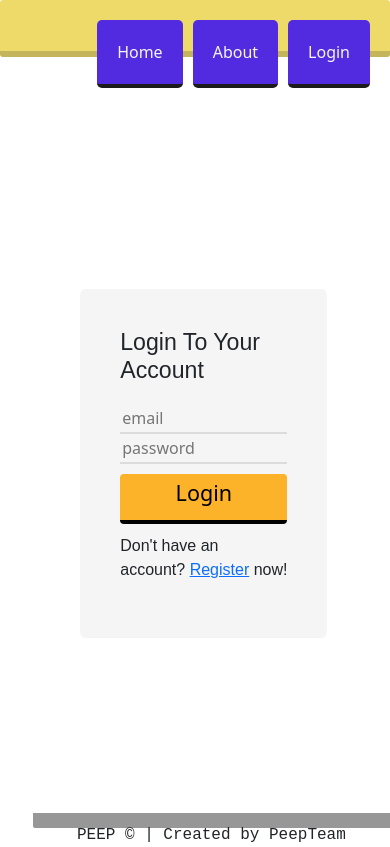
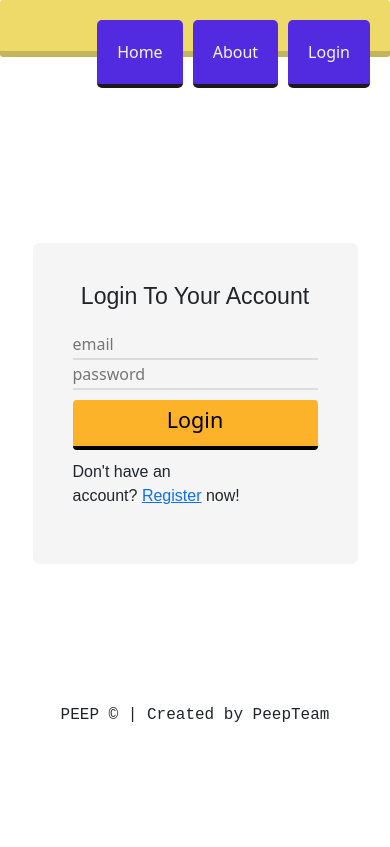
Before and after one commit to Peep-Coders/peep-frontend, a React (Create React App) app: page /login in a window 390 px wide. Built offline with nearby package versions, Linux system fonts and the light colour scheme.

Commit message:
A bit of mobile optimization

```diff
--- a/src/App.css
+++ b/src/App.css
@@ -1,10 +1,9 @@
-.home_container{
+.home_container {
 	display: grid;
-    grid-template-rows: .01fr 1fr .01fr;
-    grid-template-columns: .1fr 1fr 1fr .1fr;
+	grid-template-rows: 0.01fr 1fr 0.01fr;
+	grid-template-columns: 0.1fr 1fr 1fr 0.1fr;
 	margin-bottom: 0;
 	padding-bottom: 0;
-
 }
 nav {
 	grid-row: 1 / span 1;
@@ -13,13 +12,13 @@ nav {
 }
 body {
 	grid-row: 2 / span 1;
-    grid-column: 2 /span 3;
+	grid-column: 2 / span 3;
 	margin: 0 auto;
 	/* border: 2px solid red; */
 }
 footer {
 	grid-row: 3 / span 1;
-    grid-column: 2/ span 3;
+	grid-column: 2 / span 3;
 	background-color: rgb(151, 151, 151);
 	border-radius: 0 0 0 2px;
 	display: flex;
@@ -29,3 +28,26 @@ footer {
 	height: 15px;
 	margin-left: 15px;
 }
+
+@media (max-width: 500px) {
+	.home_container {
+		display: grid;
+        grid-template-columns: 1fr;
+        grid-template-rows: 0.1fr 1fr .1fr;
+        margin-bottom: 0;
+        padding: 0;
+        height: 0;
+	}
+    footer {
+        margin: 0 auto;
+        grid-template-rows: 3;
+        background-color: transparent;
+    }
+    * {
+        margin-bottom: 0;
+        padding: 0%;
+    }
+    nav {
+        margin-bottom: 0;
+    }
+}
--- a/src/components/Footer/Footer.module.css
+++ b/src/components/Footer/Footer.module.css
@@ -1,3 +1,5 @@
 .footer_container{
     margin: 10px;
+    margin-bottom: 0;
+    height: 2px;
 }
--- a/src/components/Home/Home.module.css
+++ b/src/components/Home/Home.module.css
@@ -6,8 +6,6 @@
 	border-left: 4px solid rgb(189, 173, 105);
 	border-top: 4px solid rgb(189, 173, 105);
 	border-bottom: 4px solid rgb(214, 197, 121);
-
-
 }
 .postDetails_container {
 	/* border-bottom: 4px solid rgb(112, 112, 112); */
@@ -16,12 +14,21 @@
 }
 .posts_container {
 	margin: 10px;
-    padding: 10px;
-
+	padding: 10px;
 }
 input[type='text'] {
 	border: 0;
 }
-input:focus{
-    outline: none;
+input:focus {
+	outline: none;
 }
+
+@media (max-width: 500px) {
+	.home_main {
+		border-left: 0;
+		border-top: 0;
+	}
+	.posts_container {
+		display: flex;
+	}
+}
--- a/src/components/Login/Login.module.css
+++ b/src/components/Login/Login.module.css
@@ -1,7 +1,7 @@
 .start_grid {
 	transition: 2s;
 	display: grid;
-	grid-template-columns: 1fr 1fr 1fr;
+	grid-template-columns: 0.1fr 1fr 0.1fr;
 	grid-template-rows: 0.5fr 1fr 0.5fr;
 }
 .login_h3 {
@@ -17,10 +17,11 @@
 	justify-items: center;
 	grid-row: 2 / span 1;
 	grid-column: 2 / span 1;
-	padding: 40px;
-	margin: 0 auto;
+	padding: 50px;
+	margin: 30px auto;
 	background-color: whitesmoke;
 	border-radius: 2%;
+	height: 100%;
 }
 .form_label {
 	display: flex;
@@ -68,9 +69,23 @@ input[type='email'] {
 	border: 0;
 	border-bottom: 2px solid gainsboro;
 }
-input:focus{
+input:focus {
 	outline: none;
 }
-input[type='file_button']{
+input[type='file_button'] {
 	background-color: red;
 }
+
+@media (max-width: 500px) {
+	.start_grid {
+		padding: 0;
+		margin: 0 auto;
+		display: grid;
+		grid-template-columns: 0.1fr 1fr 0.1fr;
+		grid-template-rows: .5fr 1fr 0.3fr;
+	}
+	.login {
+		padding: 40px;
+		margin: 0 auto;
+	}
+}
--- a/src/components/Posts/Posts.modules.css
+++ b/src/components/Posts/Posts.modules.css
@@ -92,3 +92,52 @@
     from {height: 0px;}
   to {height: 300px;}
 }
+
+@keyframes slideup_mobile {
+    from {height: 0;}
+  to {height: 500px;}
+}
+
+@media (max-width: 500px) {
+    .posts_secondary{
+        display: grid;
+        border-left: 3px solid rgb(216, 198, 120);
+        border-right: 3px solid rgb(216, 198, 120);
+        border-bottom: 3px solid rgb(216, 198, 120);
+        grid-template-columns: 1fr 1fr 1fr .1fr;
+        grid-template-rows: 1fr 2fr 1fr 1fr 1fr;
+        height: 500px;
+        animation: slideup_mobile 500ms ease-in-out;
+    }
+    .posts_img {
+        grid-row: 2;
+        grid-column: 1 / span 4;
+        width: 100%;
+        margin: 15px auto;
+        border: 0;
+    }
+    .posts_username{
+        grid-column: 1 / span 3;
+        height: 80%;
+        margin-left: 7%;
+        border-left: 4px solid rgb(255, 255, 255);
+
+    }
+    .post_p {
+        grid-row: 3 / span 2;
+        grid-column: 1 / span 4;
+        font-size: 18px;
+        background-color: rgb(236, 236, 236);
+        border-left: 3px solid rgb(209, 209, 209);
+        border-right: 3px solid rgb(209, 209, 209);
+        border-bottom: 3px solid rgb(209, 209, 209);
+        padding: 30px;
+        height: 100%;
+        border-radius: 2px;
+    }
+    .posts_date {
+        grid-row: 5;
+        font-weight: bold;
+    }
+
+}
--- a/src/components/Register/Register.module.css
+++ b/src/components/Register/Register.module.css
@@ -78,3 +78,16 @@ input[type='text'] {
 	border: 0;
 	border-bottom: 2px solid gainsboro;
 }
+@media (max-width: 500px) {
+	.start_grid {
+		padding: 0;
+		margin: 0 auto;
+		display: grid;
+		grid-template-columns: 0.1fr 1fr 0.1fr;
+		grid-template-rows: .5fr 1fr 0.1fr;
+	}
+	.login {
+		padding: 40px;
+		margin: 0 auto;
+	}
+}
```
Lines whose indentation alone changed are shown as unchanged.
